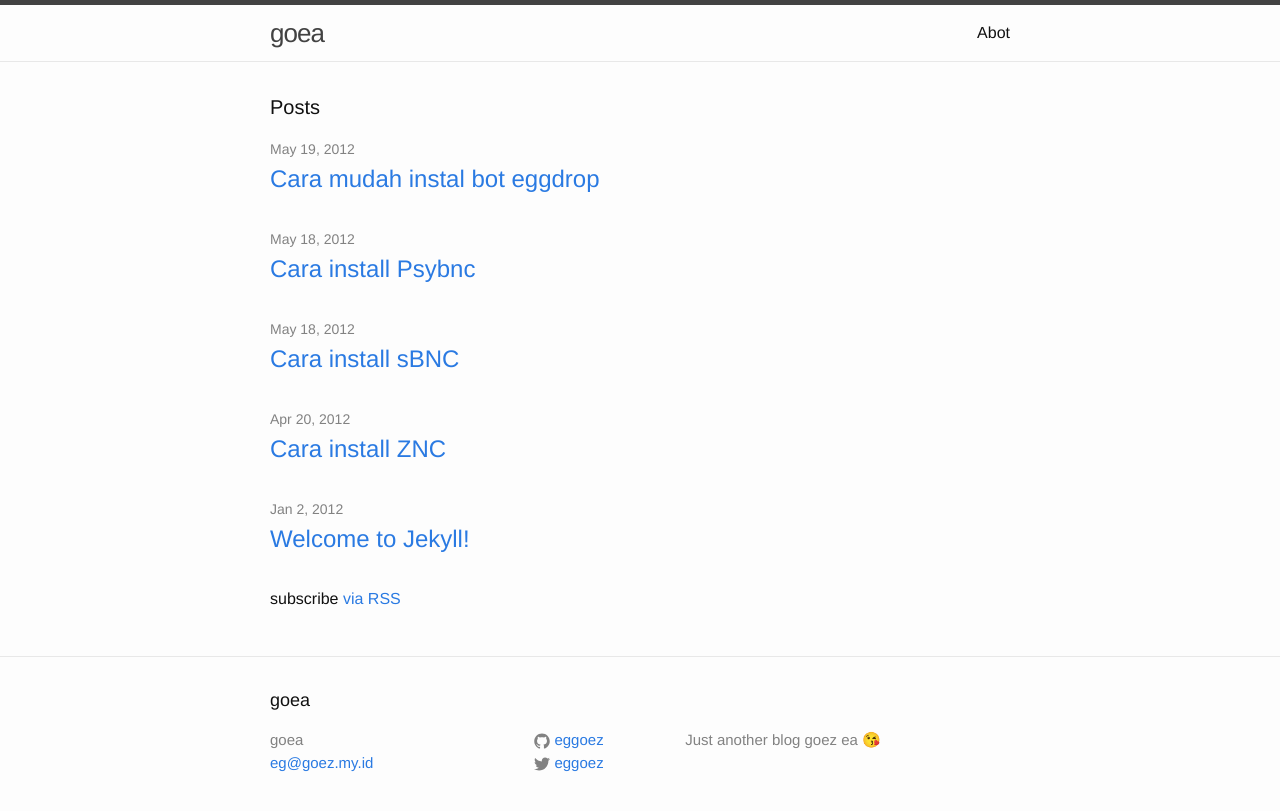
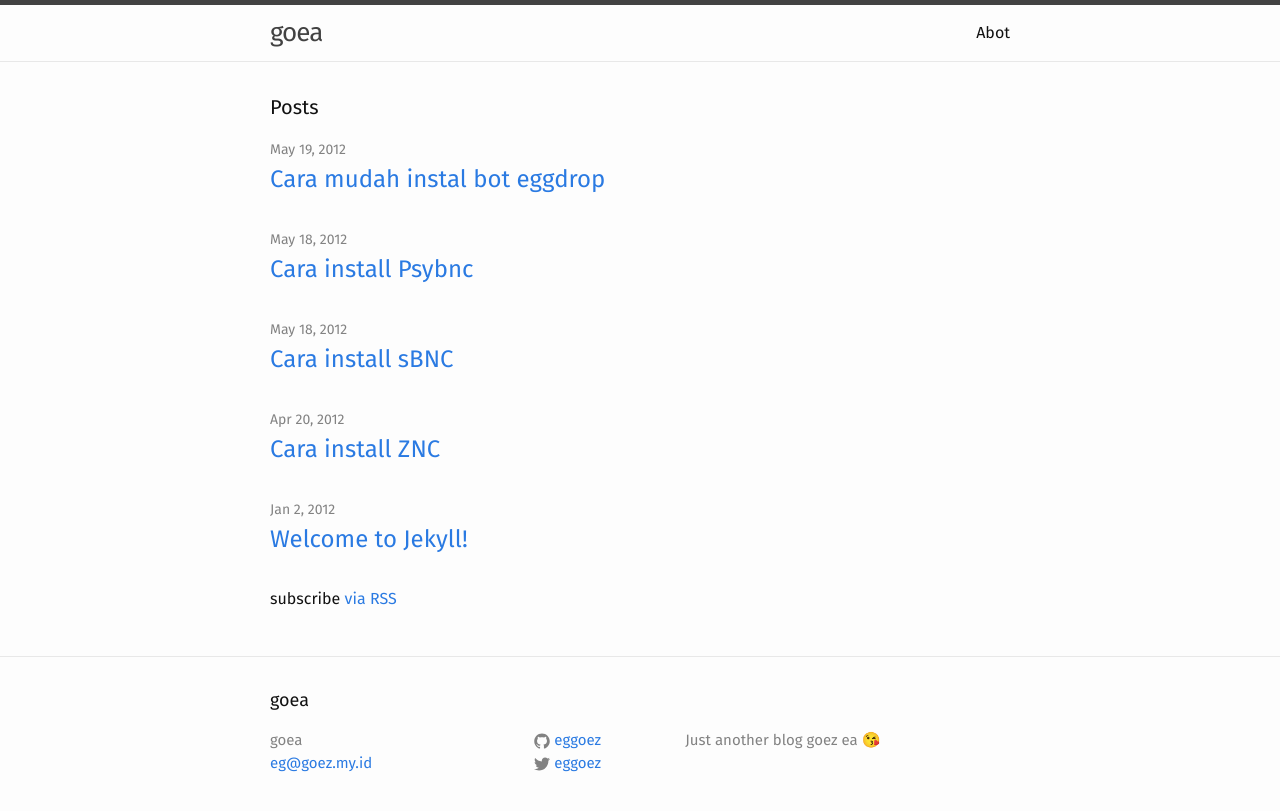
Before and after one commit to goezz/goezz.github.com, a Jekyll site: the page built from index.html, in a window 1280 px wide. Shown: the top 811 px of the page. Built offline with Jekyll 4.4.1, drawn with Linux system fonts in a browser that asks for light colours.

Commit message:
set font

```diff
--- a/_includes/head.html
+++ b/_includes/head.html
@@ -7,6 +7,7 @@
   <meta name="description" content="{% if page.excerpt %}{{ page.excerpt | strip_html | strip_newlines | truncate: 160 }}{% else %}{{ site.description }}{% endif %}">
 
   <link rel="stylesheet" href="{{ "/css/main.css" | prepend: site.baseurl }}">
+    <link href="https://fonts.googleapis.com/css?family=Fira+Sans" rel="stylesheet">
   <link rel="canonical" href="{{ page.url | replace:'index.html','' | prepend: site.baseurl | prepend: site.url }}">
   <link rel="alternate" type="application/rss+xml" title="{{ site.title }}" href="{{ "/feed.xml" | prepend: site.baseurl | prepend: site.url }}">
 </head>
--- a/css/main.scss
+++ b/css/main.scss
@@ -6,7 +6,7 @@
 
 
 // Our variables
-$base-font-family: "Helvetica Neue", Helvetica, Arial, sans-serif;
+$base-font-family: 'Fira Sans', sans-serif;
 $base-font-size:   16px;
 $base-font-weight: 400;
 $small-font-size:  $base-font-size * 0.875;
```
